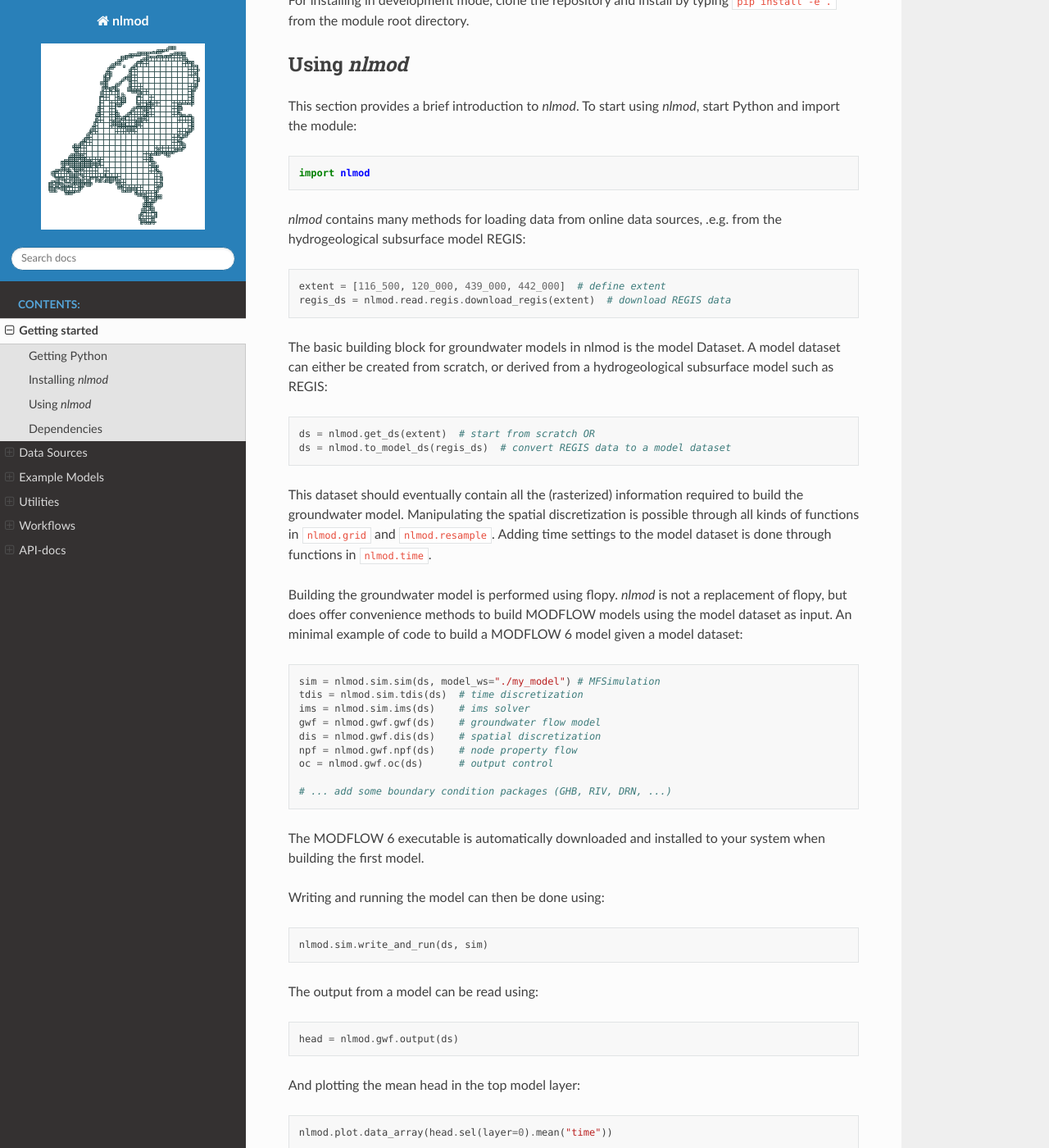
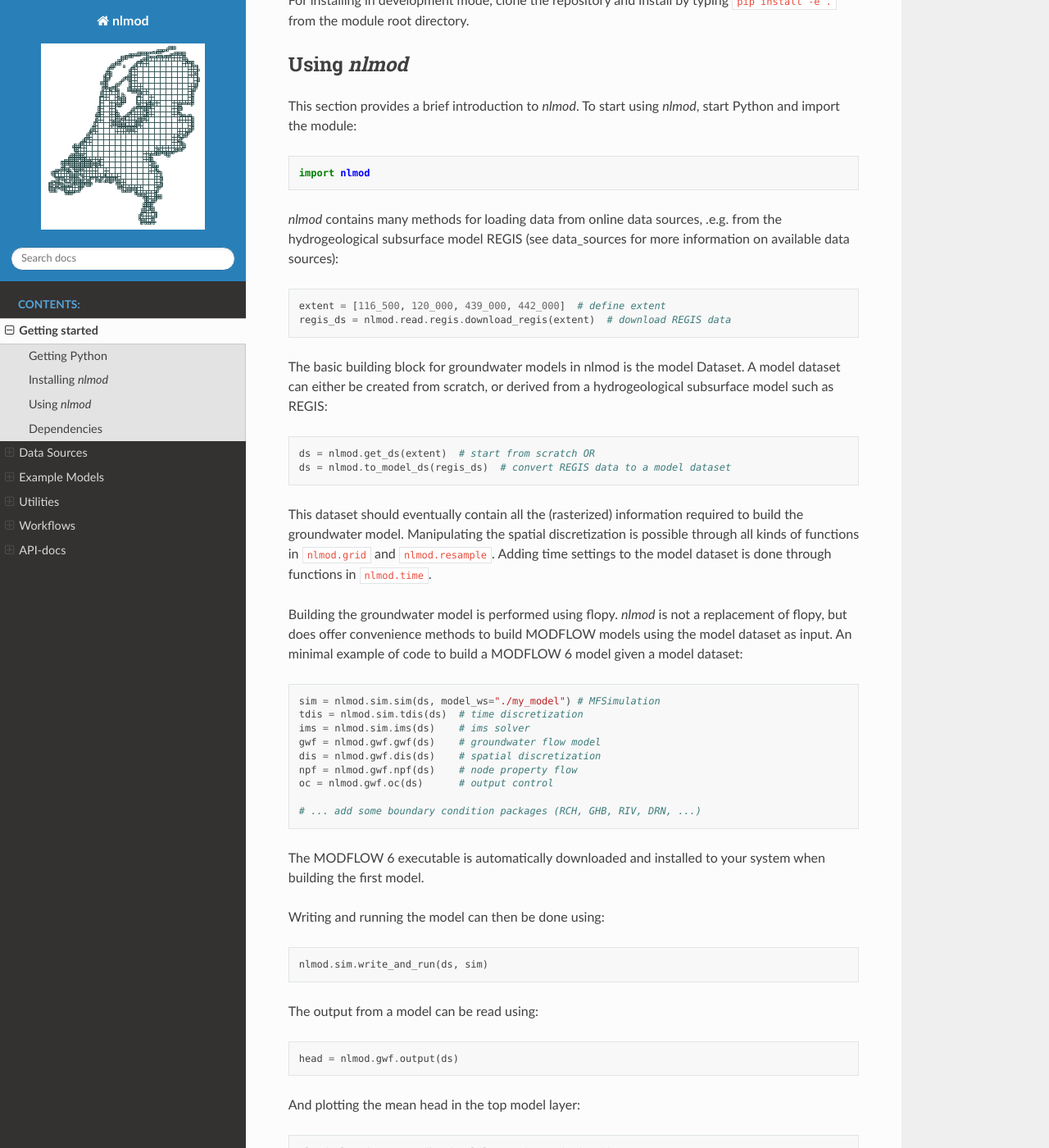
Before and after one commit to gwmod/nlmod, a Sphinx documentation site: the page built from docs/getting_started.rst, in a window 1280 px wide and 1400 px high, scrolled down 518 px. Shown: the whole window at 82% size. Built offline with Sphinx 7.4.7 and the Read the Docs theme 3.1.0, drawn with Linux system fonts in a browser that asks for light colours; pages that are not in the unit, such as notebooks, are missing from menus; some of the changed text lies outside the part shown.

Commit message:
Update rst files of documentation

```diff
--- a/docs/data_sources.rst
+++ b/docs/data_sources.rst
@@ -1,6 +1,6 @@
-========
+============
 Data sources
-========
+============
 `nlmod` can be used to download many kinds of data in the Netherlands from online sources:
 
 - Layer data from REGIS
--- a/docs/examples.rst
+++ b/docs/examples.rst
@@ -1,6 +1,6 @@
-========
+==============
 Example Models
-========
+==============
 The following example models are available as Jupyter Notebooks.
 
 .. toctree::
--- a/docs/getting_started.rst
+++ b/docs/getting_started.rst
@@ -28,7 +28,8 @@
     import nlmod
 
 `nlmod` contains many methods for loading data from online data sources, .e.g.
-from the hydrogeological subsurface model REGIS::
+from the hydrogeological subsurface model REGIS (see :ref:`data_sources` for more
+information on available data sources)::
 
     extent = [116_500, 120_000, 439_000, 442_000]  # define extent
     regis_ds = nlmod.read.regis.download_regis(extent)  # download REGIS data
@@ -59,7 +60,7 @@
     npf = nlmod.gwf.npf(ds)    # node property flow
     oc = nlmod.gwf.oc(ds)      # output control
 
-    # ... add some boundary condition packages (GHB, RIV, DRN, ...)
+    # ... add some boundary condition packages (RCH, GHB, RIV, DRN, ...)
 
 The MODFLOW 6 executable is automatically downloaded and installed to your system
 when building the first model.
@@ -77,8 +78,8 @@
     nlmod.plot.data_array(head.sel(layer=0).mean("time"))
 
 This was a very brief overview of some of the features in `nlmod`. There is a lot
-more to discover, so we recommend taking a look at :ref:`examples` section for
-more detailed examples.
+more to discover, so we recommend taking a look at the  sections :ref:`Data Sources`,
+:ref:`Utilities`, :ref:`Workflows` and :ref:`Example Models`.
 
 Dependencies
 ------------
--- a/docs/index.rst
+++ b/docs/index.rst
@@ -1,7 +1,7 @@
 nlmod
 =====
 
-nlmod is a Python package to build, run and visualize MODFLOW 6 groundwater models in the
+`nlmod` is a Python package to build, run and visualize MODFLOW 6 groundwater models in the
 Netherlands. The main focus is on building models in the Netherlands using publicly
 available datasets, though lots of functionality could be applied to groundwater models
 elsewhere.
@@ -14,7 +14,7 @@
   :width: 300
   :alt: The logo of Artesia
 
-nlmod relies on the wonderful features of
+`nlmod` relies on the wonderful features of
 `xarray <https://docs.xarray.dev>`_ and `geopandas <https://geopandas.org>`_ for
 storing and manipulating data and `flopy <https://flopy.readthedocs.io>`_ is used for
 building and running groundwater models.
--- a/docs/utilities.rst
+++ b/docs/utilities.rst
@@ -1,6 +1,6 @@
-========
+=========
 Utilities
-========
+=========
 Before we can run a groundwater model, the data needs to be processed. This section demonstrates some of the methods that are built into `nlmod`.
 
 .. toctree::
--- a/docs/workflows.rst
+++ b/docs/workflows.rst
@@ -1,6 +1,6 @@
-========
+=========
 Workflows
-========
+=========
 The order in which manipulations of the groundwater data are performed matters. In this section we demonstrate some workflows, where utilities are used to generate a specific type of model or output.
 
 .. toctree::
```
Also changed, not shown: docs/utilities/04_modifying_layermodels.ipynb.
